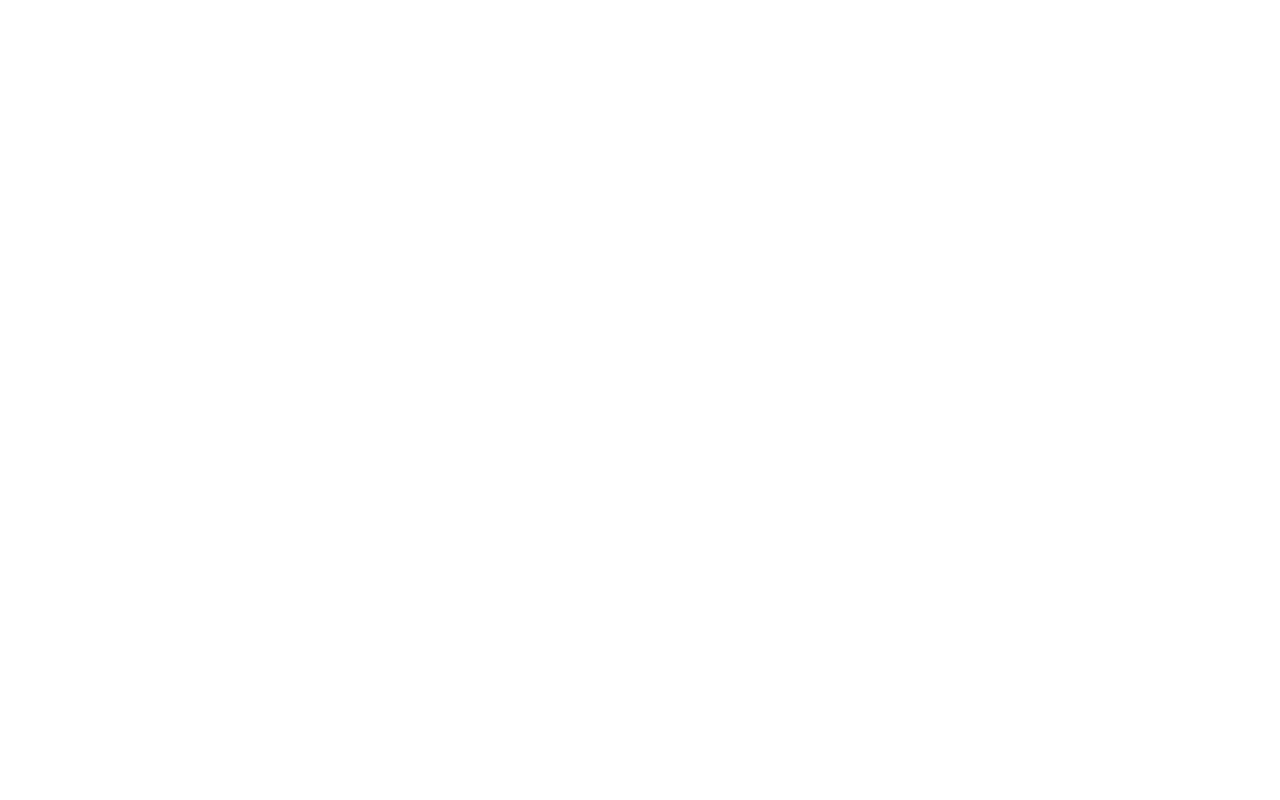
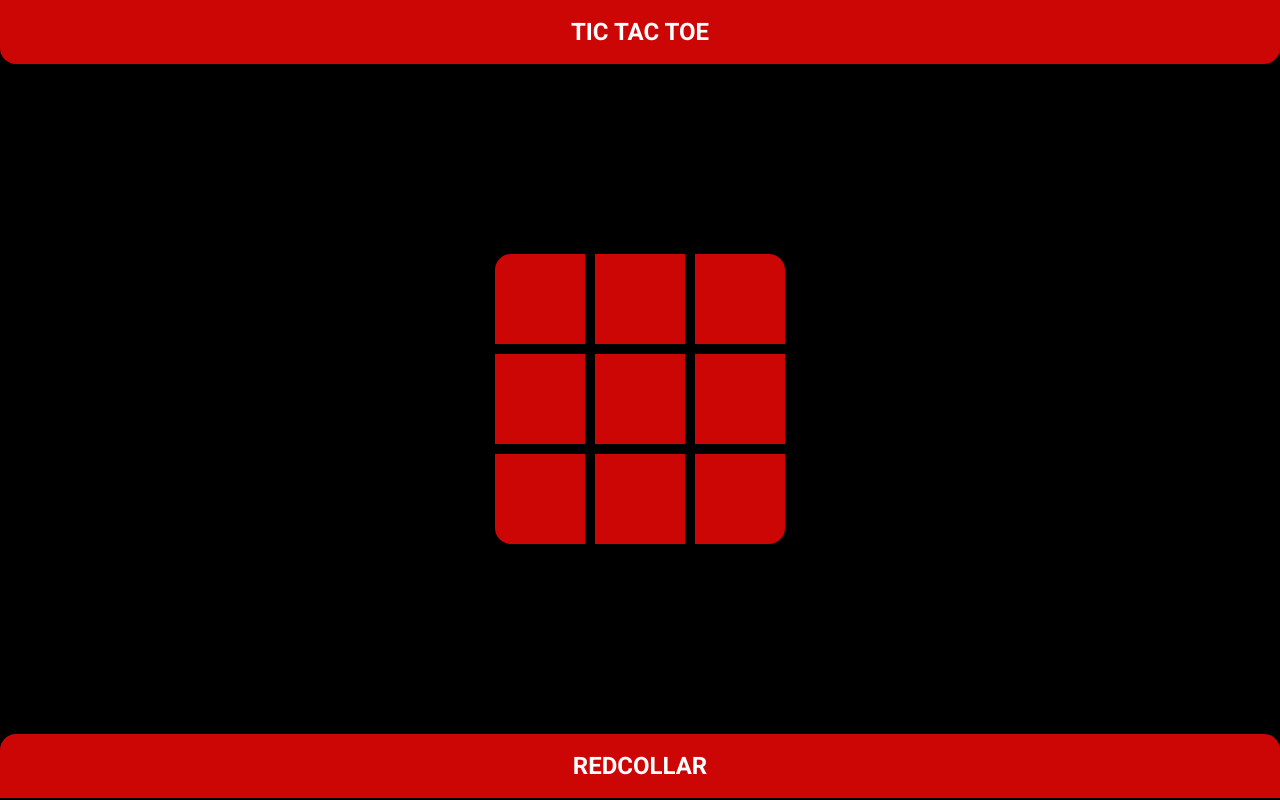
Before and after one commit to SHIMAD4/tictactoe-red-collar, a plain HTML site: page index.html in a window 1280 px wide. Drawn offline with Linux system fonts and the light colour scheme.

Commit message:
add: Added base styles

```diff
--- a/assets/scss/style.scss
+++ b/assets/scss/style.scss
@@ -1,5 +1,92 @@
+$main-fz: 16px;
+$alt-fz: 24px;
+$text-clr: #ffffff;
+$accent-clr: #cc0605;
+
 * {
     margin: 0;
     padding: 0;
     box-sizing: border-box;
 }
+
+html, body {
+    height: 100%;
+}
+
+body {
+    font-family: 'Roboto', sans-serif;
+    background-color: black;
+    overflow-y: hidden;
+}
+
+main {
+    display: flex;
+    justify-content: center;
+    align-items: center;
+    min-height: calc(100vh - 130px);
+}
+
+ul {
+    list-style-type: none;
+}
+
+a {
+    color: $text-clr;
+    text-decoration: none;
+}
+
+.wrapper {
+    width: 100%;
+    max-width: 320px;
+    margin: 0 auto;
+}
+
+// Header
+.header {
+    padding: 18px 0px;
+    background-color: $accent-clr;
+    border-radius: 0px 0px 16px 16px;
+    &__desctiption {
+        color: $text-clr;
+        font-size: $alt-fz;
+        font-weight: 700;
+        text-transform: uppercase;
+        text-align: center;
+    }
+}
+
+// Game Block
+.game-block {
+    width: 290px;
+    height: 290px;
+    // opacity: .4;
+    &__list {
+        display: flex;
+        flex-direction: row;
+        flex-wrap: wrap;
+        gap: 10px;
+        border-radius: 16px;
+        overflow: hidden;
+        &-item {
+            background-color: $accent-clr;
+            width: 90px;
+            height: 90px;
+        }
+    }
+}
+
+// Footer
+.footer {
+    padding: 18px 0px;
+    background-color: $accent-clr;
+    border-radius: 16px 16px 0px 0px;
+    display: flex;
+    justify-content: center;
+    align-items: center;
+    &__description {
+        color: $text-clr;
+        font-size: $alt-fz;
+        font-weight: 700;
+        text-transform: uppercase;
+    }
+}
--- a/index.html
+++ b/index.html
@@ -4,10 +4,35 @@
     <meta charset="UTF-8">
     <meta name="viewport" content="width=device-width, initial-scale=1.0">
     <title>Tic-tac-toe</title>
+    <link rel="preconnect" href="https://fonts.googleapis.com">
+    <link rel="preconnect" href="https://fonts.gstatic.com" crossorigin>
+    <link href="https://fonts.googleapis.com/css2?family=Roboto:wght@400;500;700&display=swap" rel="stylesheet">
     <link rel="stylesheet" href="./assets/style.css">
 </head>
 <body>
-
+    <header class="header">
+        <div class="header__wrapper wrapper">
+            <p class="header__desctiption">Tic Tac Toe</p>
+        </div>
+    </header>
+    <main>
+        <section class="game-block">
+            <ul class="game-block__list">
+                <li class="game-block__list-item"></li>
+                <li class="game-block__list-item"></li>
+                <li class="game-block__list-item"></li>
+                <li class="game-block__list-item"></li>
+                <li class="game-block__list-item"></li>
+                <li class="game-block__list-item"></li>
+                <li class="game-block__list-item"></li>
+                <li class="game-block__list-item"></li>
+                <li class="game-block__list-item"></li>
+            </ul>
+        </section>
+    </main>
+    <footer class="footer">
+        <p class="footer__description">RedCollar</p>
+    </footer>
     <script type="text/javascript" src="./assets/js/main.js"></script>
 </body>
 </html>
```
Also changed, not shown: assets/style.css.
